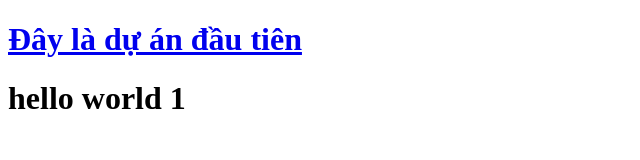
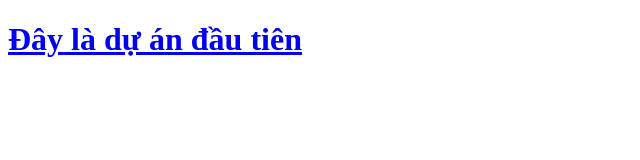
Before and after one commit to haonguyenvan2710/haonguyenvan2710.github.io, a plain HTML site: page index.html in a window 1280 px wide. Shown: the whole page, without its empty margins (0-640 px from the left). Drawn offline with Linux system fonts and the light colour scheme.

Commit message:
Update index.html
cap nhat

```diff
--- a/index.html
+++ b/index.html
@@ -10,6 +10,5 @@
     <h1>
         <a href="./css-project-start/Baitap.html">Đây là dự án đầu tiên</a>
     </h1>
-    <h1>hello world 1</h1>
 </body>
 </html>
```
